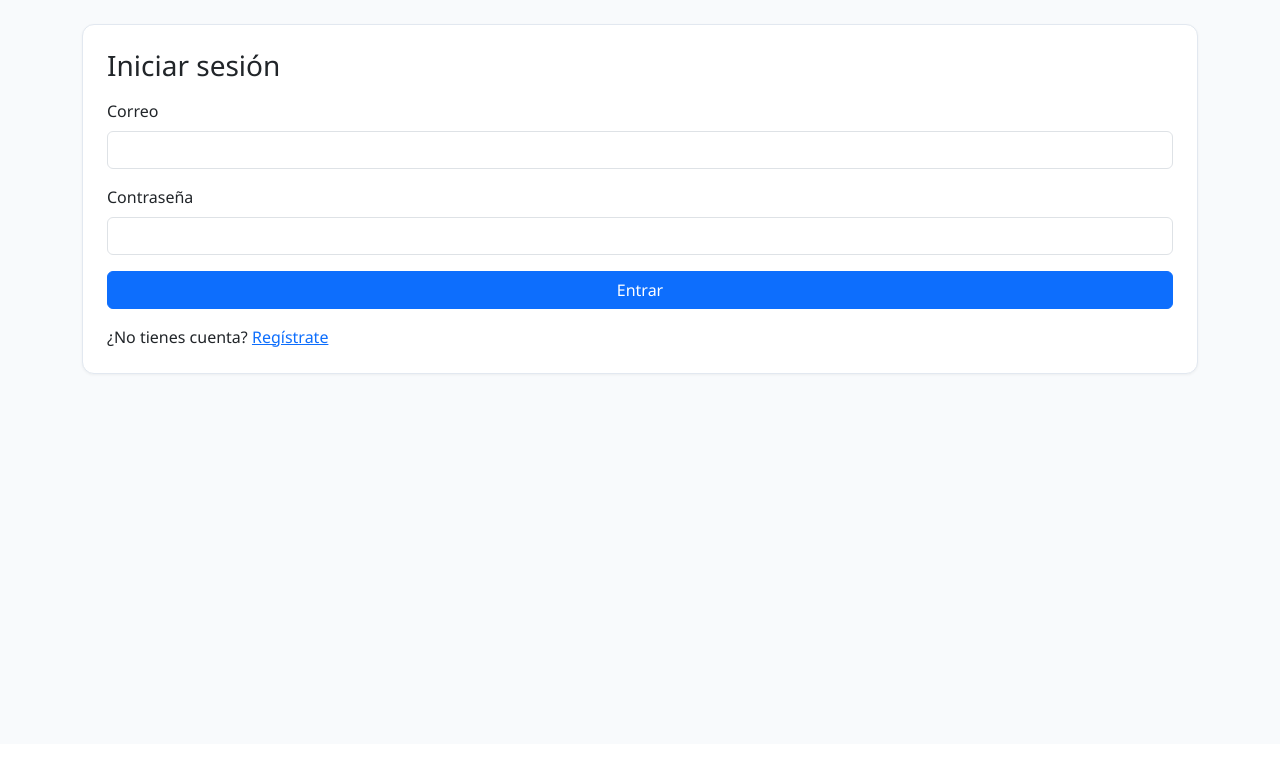
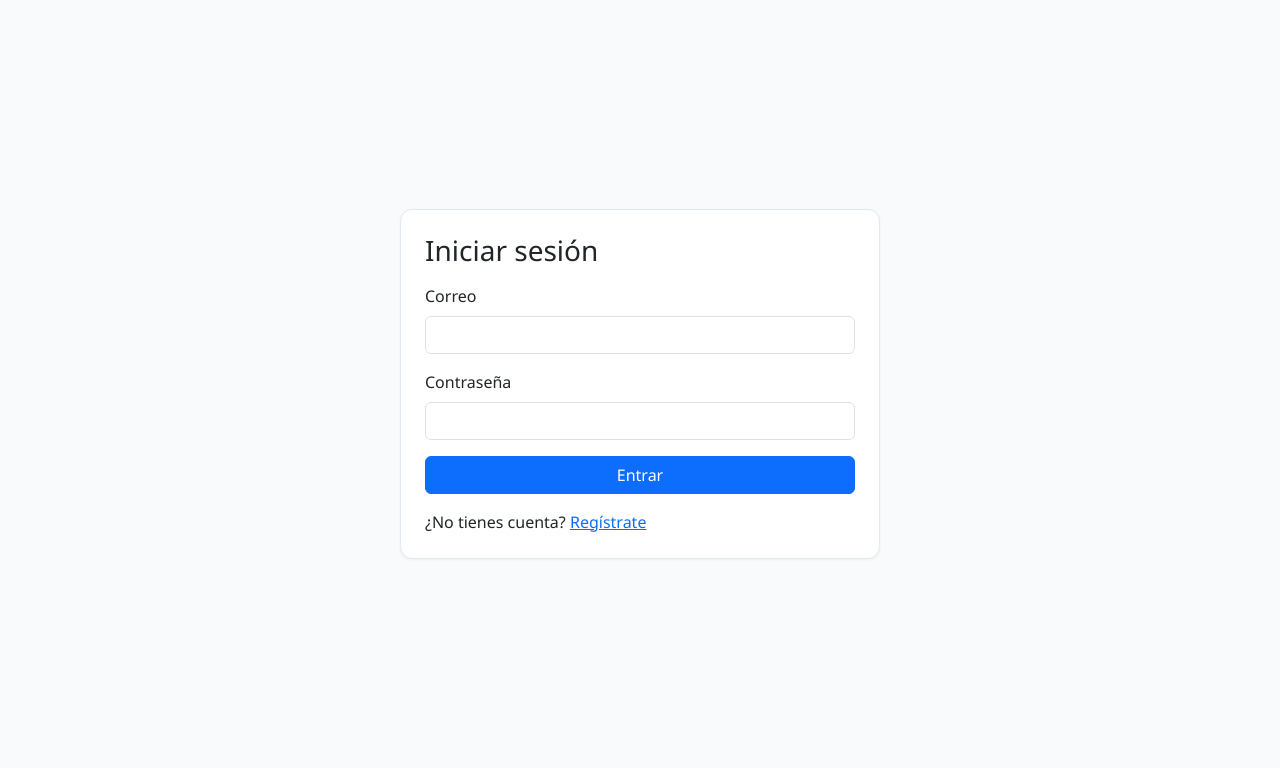
Before and after one commit to No-Country-simulation/G9-LATAM-Team-47, a Flask app: page / in a window 1280 px wide. Shown: the part 56-824 px from the top of the page. Before the commit the page ends 431 px from the top, so only its background shows below. Run offline with Flask 3, Linux system fonts and the light colour scheme.

Commit message:
fix: css login

```diff
--- a/frontend/app/static/css/style.css
+++ b/frontend/app/static/css/style.css
@@ -82,6 +82,18 @@ body {
 
 .sidebar-footer {
     margin-top: auto;
+}
+
+.auth-page {
+    min-height: calc(100vh - 80px);
+    display: flex;
+    justify-content: center;
+    align-items: center;
+}
+
+.auth-card {
+    width: 100%;
+    max-width: 480px;
 }
 
 .sidebar-card {
--- a/frontend/app/templates/auth/login.html
+++ b/frontend/app/templates/auth/login.html
@@ -1,6 +1,15 @@
 {% extends 'base.html' %}{% block title %}Iniciar sesión | FinanceAI{% endblock %}{% block content %}
-<div class="auth-card card p-4 mx-auto"><h1 class="h3 mb-3">Iniciar sesión</h1>
-<form method="post"><div class="mb-3"><label class="form-label">Correo</label><input class="form-control" type="email" name="email" required></div>
-<div class="mb-3"><label class="form-label">Contraseña</label><input class="form-control" type="password" name="password" required></div>
-<button class="btn btn-primary w-100">Entrar</button></form><p class="mt-3 mb-0">¿No tienes cuenta? <a href="{{ url_for('auth.register') }}">Regístrate</a></p></div>
+<div class="auth-page">
+    <div class="auth-card card p-4">
+        <h1 class="h3 mb-3">Iniciar sesión</h1>
+        <form method="post">
+            <div class="mb-3"><label class="form-label">Correo</label><input class="form-control" type="email"
+                    name="email" required></div>
+            <div class="mb-3"><label class="form-label">Contraseña</label><input class="form-control" type="password"
+                    name="password" required></div>
+            <button class="btn btn-primary w-100">Entrar</button>
+        </form>
+        <p class="mt-3 mb-0">¿No tienes cuenta? <a href="{{ url_for('auth.register') }}">Regístrate</a></p>
+    </div>
+</div>
 {% endblock %}
```
